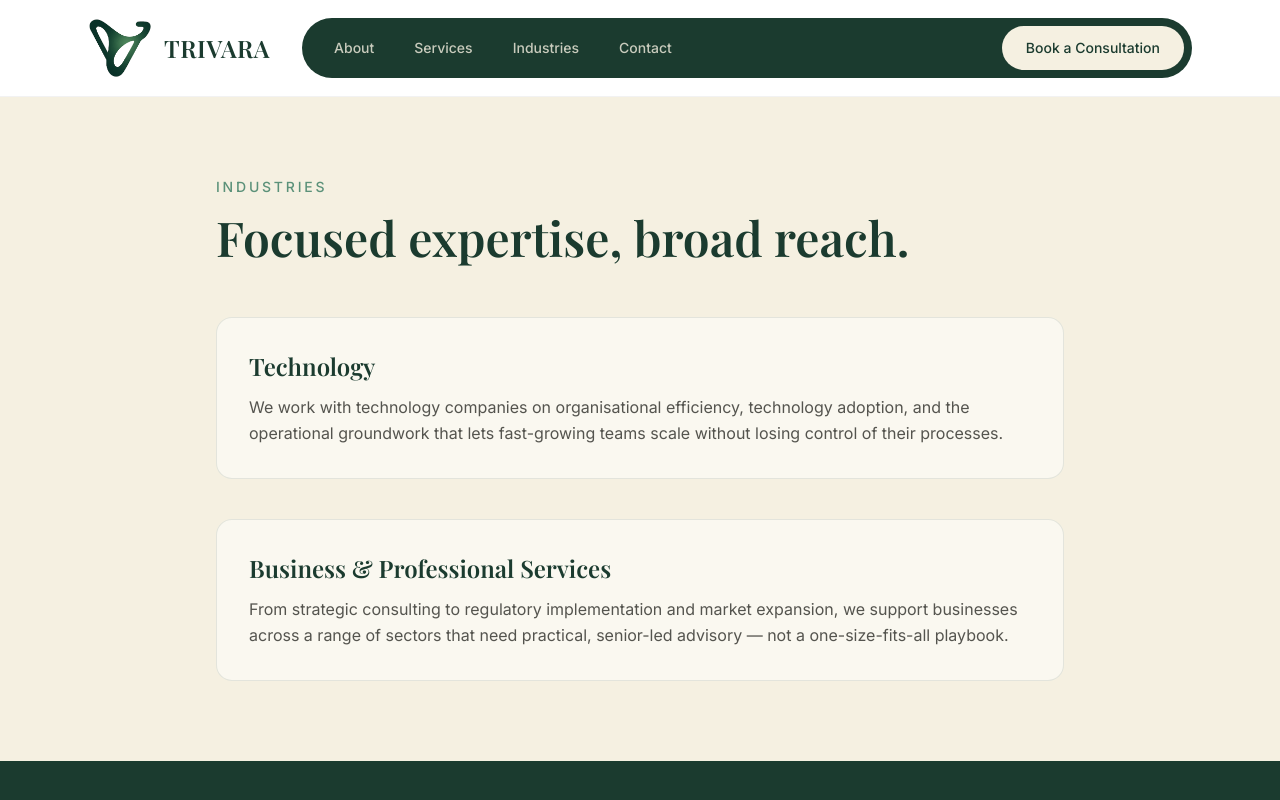
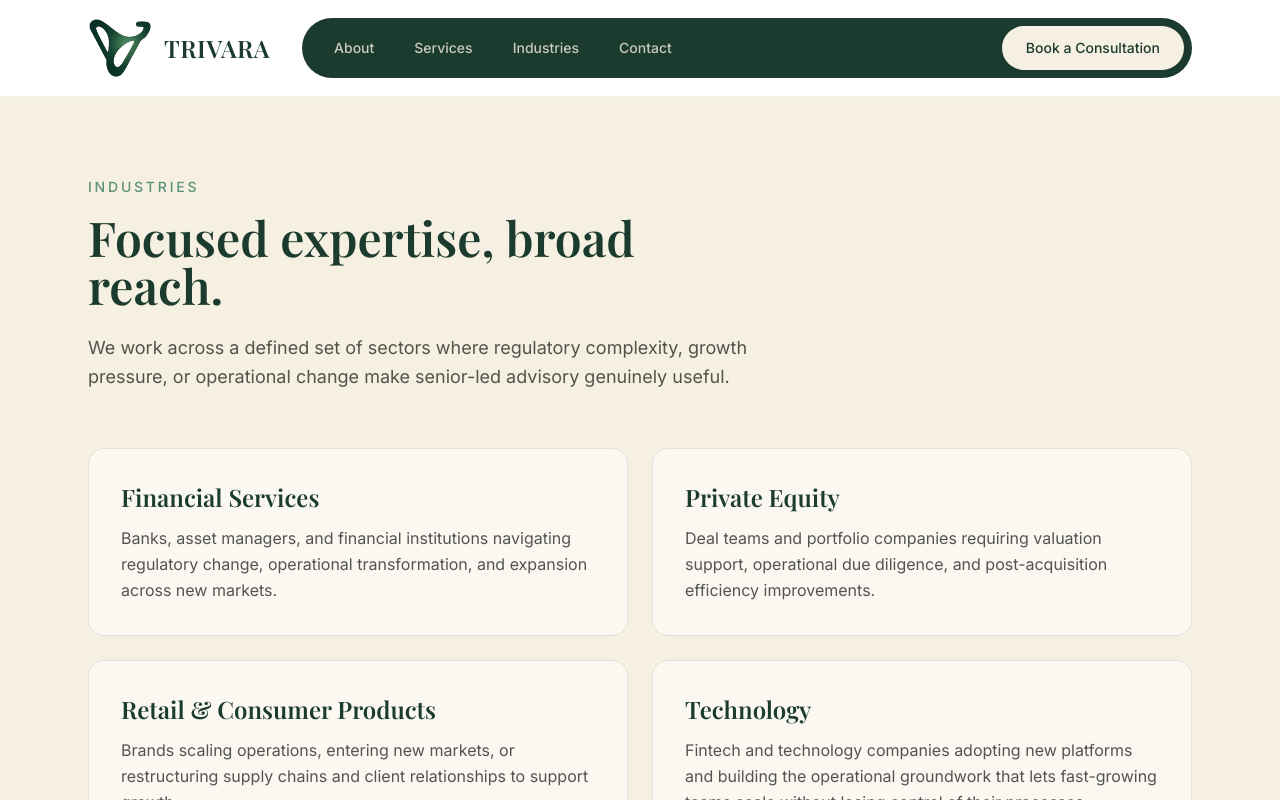
Before and after one commit to ADH31235/trivara-website, a Next.js app: page /industries in a window 1280 px wide. Shown: the top 800 px of the page. Built offline with nearby package versions, Linux system fonts and the light colour scheme.

Commit message:
Add five industry sectors to Industries page

```diff
--- a/src/app/industries/page.tsx
+++ b/src/app/industries/page.tsx
@@ -3,43 +3,66 @@ import type { Metadata } from "next";
 export const metadata: Metadata = {
   title: "Industries | Trivara Consulting Services",
   description:
-    "Trivara Consulting Services advises growing businesses and technology companies across Europe, the Middle East, and Asia.",
+    "Trivara Consulting Services advises financial services, private equity, retail and consumer products, technology, and real estate clients across Europe, the Middle East, and Asia.",
 };
+
+const industries = [
+  {
+    title: "Financial Services",
+    description:
+      "Banks, asset managers, and financial institutions navigating regulatory change, operational transformation, and expansion across new markets.",
+  },
+  {
+    title: "Private Equity",
+    description:
+      "Deal teams and portfolio companies requiring valuation support, operational due diligence, and post-acquisition efficiency improvements.",
+  },
+  {
+    title: "Retail & Consumer Products",
+    description:
+      "Brands scaling operations, entering new markets, or restructuring supply chains and client relationships to support growth.",
+  },
+  {
+    title: "Technology",
+    description:
+      "Fintech and technology companies adopting new platforms and building the operational groundwork that lets fast-growing teams scale without losing control of their processes.",
+  },
+  {
+    title: "Real Estate",
+    description:
+      "Property owners, developers, and investment managers navigating market expansion, valuations, and operational efficiency across regional portfolios.",
+  },
+];
 
 export default function IndustriesPage() {
   return (
-    <div className="mx-auto max-w-4xl px-6 py-20">
+    <div className="mx-auto max-w-6xl px-6 py-20">
       <p className="mb-4 text-sm font-medium uppercase tracking-[0.2em] text-sage">
         Industries
       </p>
-      <h1 className="font-serif text-4xl font-semibold text-forest md:text-5xl">
+      <h1 className="max-w-2xl font-serif text-4xl font-semibold text-forest md:text-5xl">
         Focused expertise, broad reach.
       </h1>
+      <p className="mt-6 max-w-2xl text-lg leading-relaxed text-charcoal/80">
+        We work across a defined set of sectors where regulatory complexity,
+        growth pressure, or operational change make senior-led advisory
+        genuinely useful.
+      </p>
 
-      <div className="mt-14 space-y-10">
-        <div className="rounded-2xl border border-forest/10 bg-white/50 p-8">
-          <h2 className="mb-3 font-serif text-2xl font-semibold text-forest">
-            Technology
-          </h2>
-          <p className="text-base leading-relaxed text-charcoal/80">
-            We work with technology companies on organisational efficiency,
-            technology adoption, and the operational groundwork that lets
-            fast-growing teams scale without losing control of their
-            processes.
-          </p>
-        </div>
-
-        <div className="rounded-2xl border border-forest/10 bg-white/50 p-8">
-          <h2 className="mb-3 font-serif text-2xl font-semibold text-forest">
-            Business &amp; Professional Services
-          </h2>
-          <p className="text-base leading-relaxed text-charcoal/80">
-            From strategic consulting to regulatory implementation and
-            market expansion, we support businesses across a range of
-            sectors that need practical, senior-led advisory — not a
-            one-size-fits-all playbook.
-          </p>
-        </div>
+      <div className="mt-14 grid gap-6 md:grid-cols-2">
+        {industries.map((industry) => (
+          <div
+            key={industry.title}
+            className="rounded-2xl border border-forest/10 bg-white/50 p-8"
+          >
+            <h2 className="mb-3 font-serif text-2xl font-semibold text-forest">
+              {industry.title}
+            </h2>
+            <p className="text-base leading-relaxed text-charcoal/80">
+              {industry.description}
+            </p>
+          </div>
+        ))}
       </div>
     </div>
   );
```
